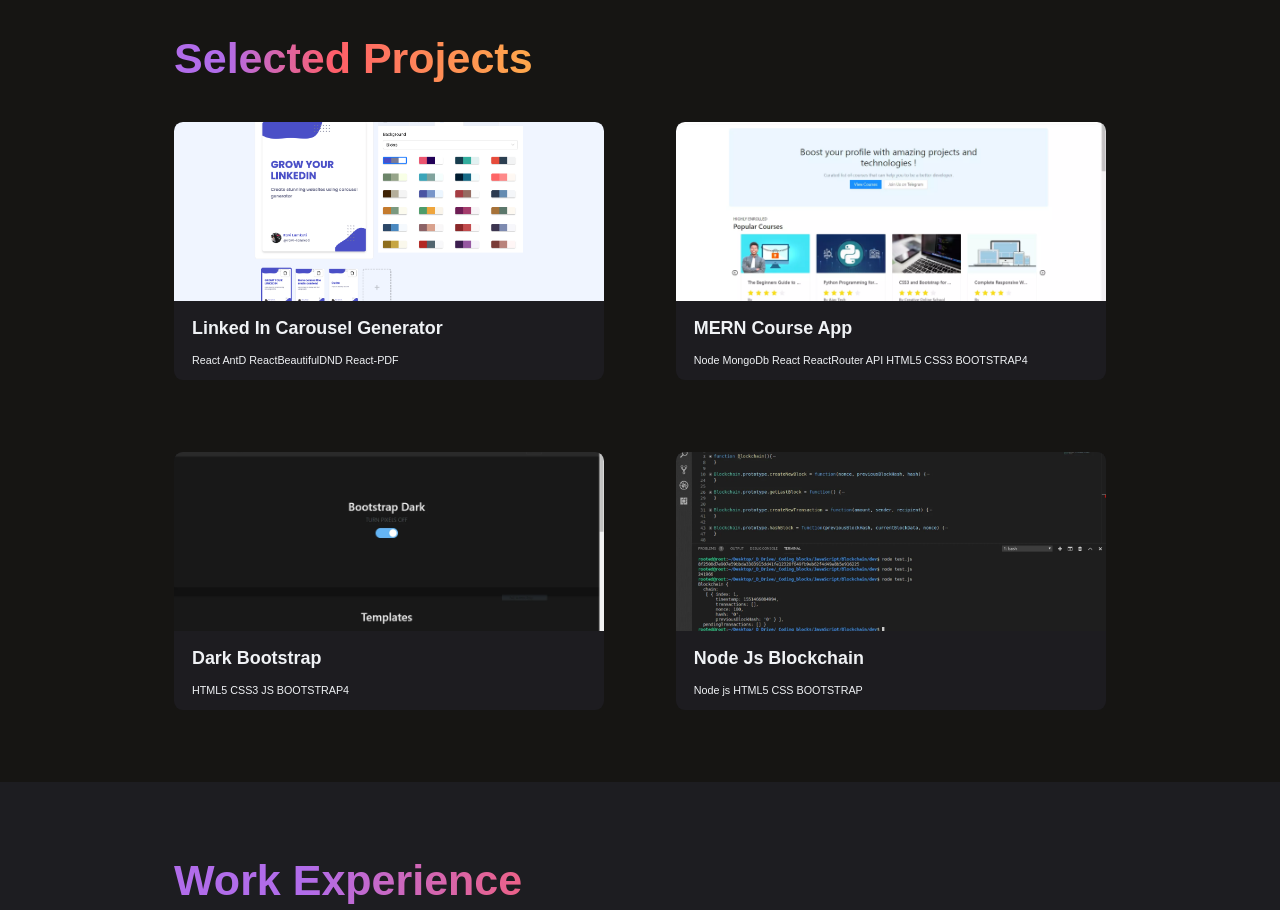
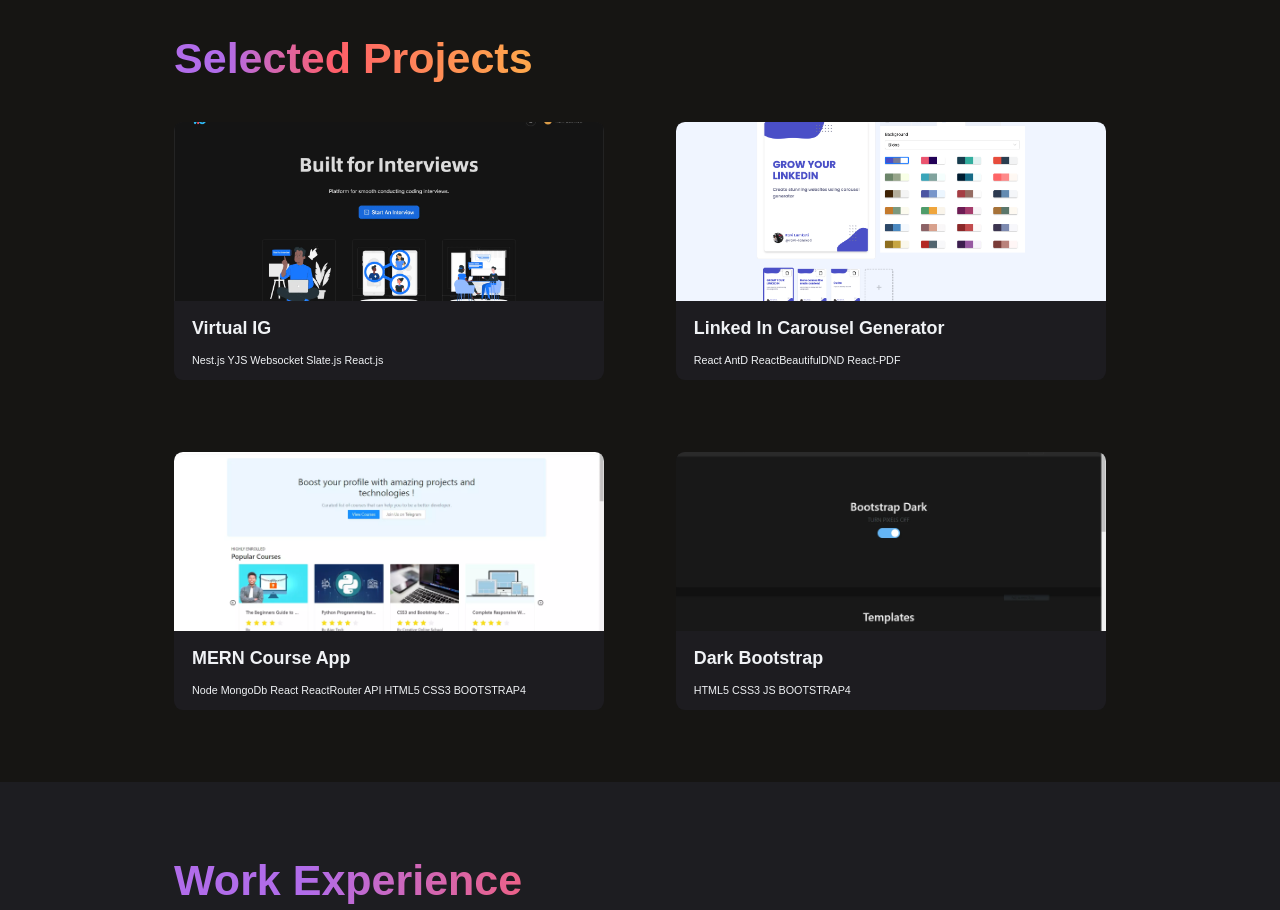
Before and after one commit to RavenColEvol/RavenColEvol.github.io, an Astro site: page / in a window 1280 px wide. Shown: the part 680-1590 px from the top of the page. Built offline with nearby package versions, Linux system fonts and the light colour scheme; Astro itself is replaced by a stand-in of ours; a web font is replaced by a local one.

Commit message:
add: virtual ig in project

```diff
--- a/src/components/Home/Projects.astro
+++ b/src/components/Home/Projects.astro
@@ -3,9 +3,16 @@
 import mernImg from '../../assets/projects/career.webp'
 import bootstrapImg from '../../assets/projects/bootstrap.webp'
 import linkedinCarouselGenerator from '../../assets/projects/linkedin-carousel-generator.png';
-import blockchainImg from '../../assets/projects/blockchain.webp'
+import virtualIg from '../../assets/projects/virtual-ig.webp'
 
 const projects = [
+  {
+    cover: virtualIg,
+    title: 'Virtual IG',
+    href: 'https://virtual-ig.vercel.app/#/',
+    description: 'Experience seamless collaboration with our real-time coding editor designed for technical interviews. Create private rooms, share a simple link with your interviewees, and instantly start coding together. Both interviewer and interviewee can view and write code in real-time, eliminating the need for screen sharing and providing a distraction-free, interactive coding environment. Perfect for remote technical interviews, pair programming, and collaborative coding sessions.',
+    tech_stack: ['Nest.js', 'YJS', 'Websocket', 'Slate.js', 'React.js']
+  },
   {
     cover: linkedinCarouselGenerator,
     title: 'Linked In Carousel Generator',
@@ -26,13 +33,6 @@
     href: 'https://codepen.io/ravencolevol/full/NWWXaBB',
     description: `This is more of a frontend project I made to fulfill my need of having a css file which can easily turn any bootstrap project to dark mode easily. I didn't find any such project online so I thought to create one by myself.`,
     tech_stack: ['HTML5', 'CSS3', 'JS', 'BOOTSTRAP4']
-  },
-  {
-    cover: blockchainImg,
-    title: 'Node Js Blockchain',
-    href: 'https://github.com/RavenColEvol/blockchain-javascript-completed',
-    description: `After Hackathon 2018 held in my college one of my class mate made a "Decenteralised Voting System" at that time I didn't knew what blockchain is what decenteralise mean but looking curious faces of judge in that project also kindled me to checkout what actually blockchain is, after that i found one course on udemy Creating Blockchain with javascript.`,
-    tech_stack: ['Node', 'js', 'HTML5', 'CSS', 'BOOTSTRAP']
   },
 ]
 ---
```
Also changed, not shown: src/assets/projects/blockchain.webp (deleted), src/assets/projects/virtual-ig.webp (added).
